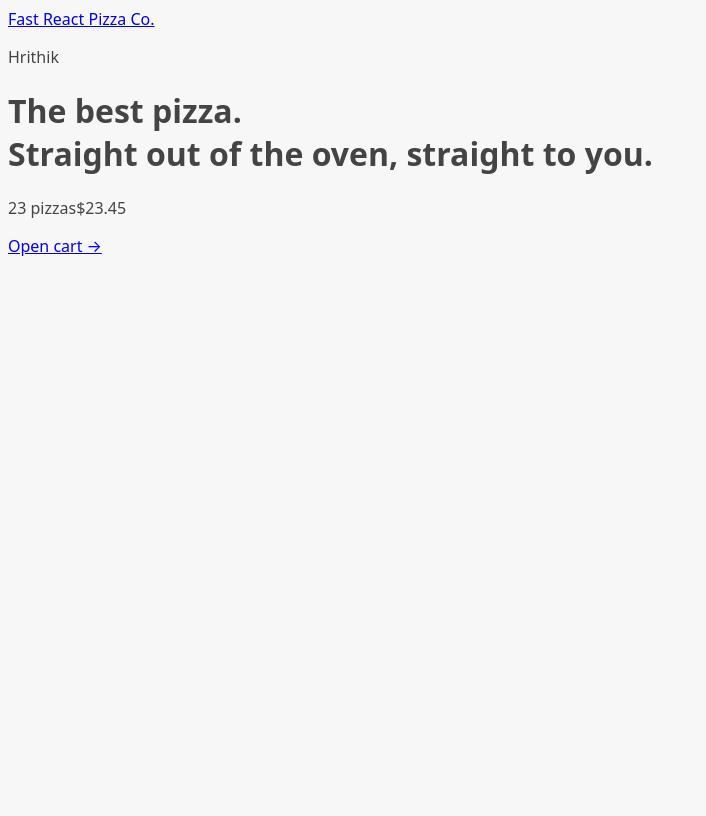
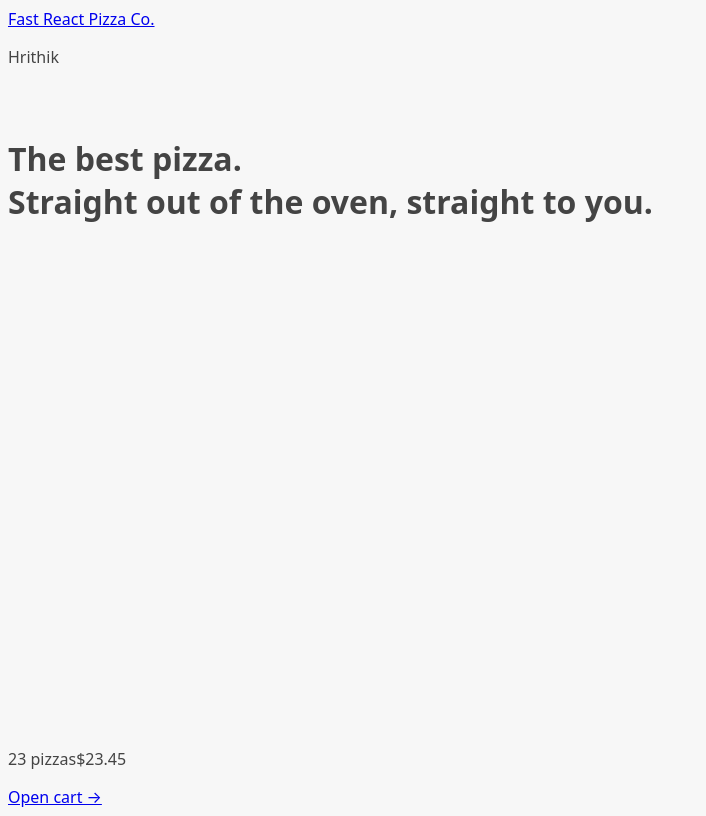
Before and after one commit to Hrithik0112/Fast_React_Pizza, a React (Vite) app: page / in a window 1280 px wide. Shown: the whole page, without its empty margins (0-706 px from the left). Built offline with nearby package versions, Linux system fonts and the light colour scheme.

Commit message:
Loading and error element added

```diff
--- a/src/App.jsx
+++ b/src/App.jsx
@@ -6,13 +6,15 @@ import Cart from "./features/cart/Cart";
 import Order from "./features/order/Order";
 import CreateOrder from "./features/order/CreateOrder";
 import AppLayout from "./ui/AppLayout";
+import NotFound from "./ui/Error";
 
 const router = createBrowserRouter([
   {
     element: <AppLayout />,
+    errorElement: <NotFound />,
     children: [
       { path: "/", element: <Home /> },
-      { path: "/menu", element: <Menu />, loader: menuLoader },
+      { path: "/menu", element: <Menu />, loader: menuLoader, errorElement: <NotFound /> },
       { path: "/cart", element: <Cart /> },
       { path: "/order/new", element: <CreateOrder /> },
       { path: "/order/:orderId", element: <Order /> },
--- a/src/features/menu/Menu.jsx
+++ b/src/features/menu/Menu.jsx
@@ -4,7 +4,7 @@ import MenuItem from "./MenuItem";
 
 function Menu() {
   const menu = useLoaderData();
-  console.log(menu);
+  // console.log(menu);
   return (
     <h1>
       <ul>
--- a/src/ui/AppLayout.jsx
+++ b/src/ui/AppLayout.jsx
@@ -1,11 +1,15 @@
 import React from "react";
 import Header from "./Header";
-import { Outlet } from "react-router-dom";
+import { Outlet, useNavigation } from "react-router-dom";
 import CartOverview from "../features/cart/CartOverview";
+import Loader from "./Loader";
 
 function AppLayout() {
+  const navigation = useNavigation();
+  const isLoading = navigation.state === "loading";
   return (
-    <div>
+    <div className="layout">
+      {isLoading && <Loader />}
       <Header />
       <main>
         <Outlet />
--- a/src/ui/Error.jsx
+++ b/src/ui/Error.jsx
@@ -1,12 +1,13 @@
-import { useNavigate } from 'react-router-dom';
+import { useNavigate, useRouteError } from "react-router-dom";
 
 function NotFound() {
   const navigate = useNavigate();
+  const err = useRouteError();
 
   return (
     <div>
       <h1>Something went wrong 😢</h1>
-      <p>%MESSAGE%</p>
+      <p>{err.data || err.message}</p>
       <button onClick={() => navigate(-1)}>&larr; Go back</button>
     </div>
   );
--- /dev/null
+++ b/src/ui/Loader.jsx
@@ -0,0 +1,7 @@
+import React from "react";
+
+function Loader() {
+  return <div className="loader">Loader</div>;
+}
+
+export default Loader;
```
